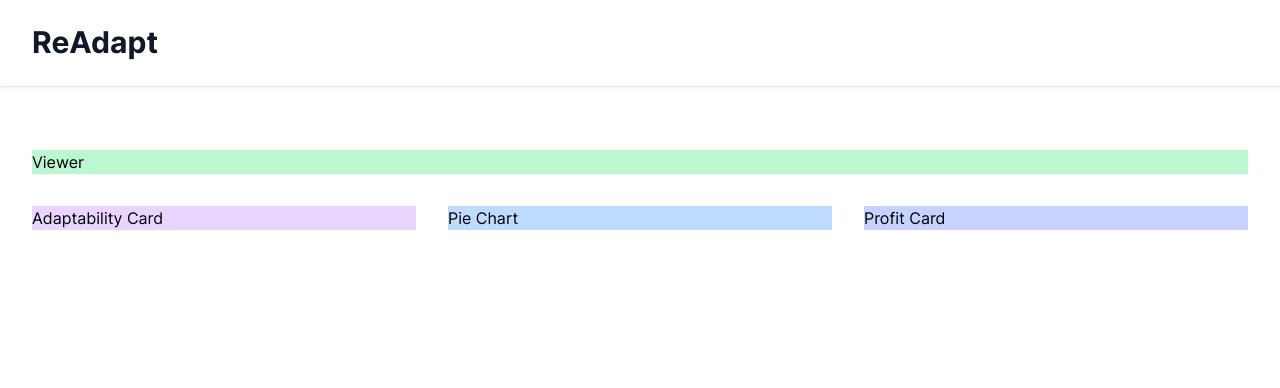
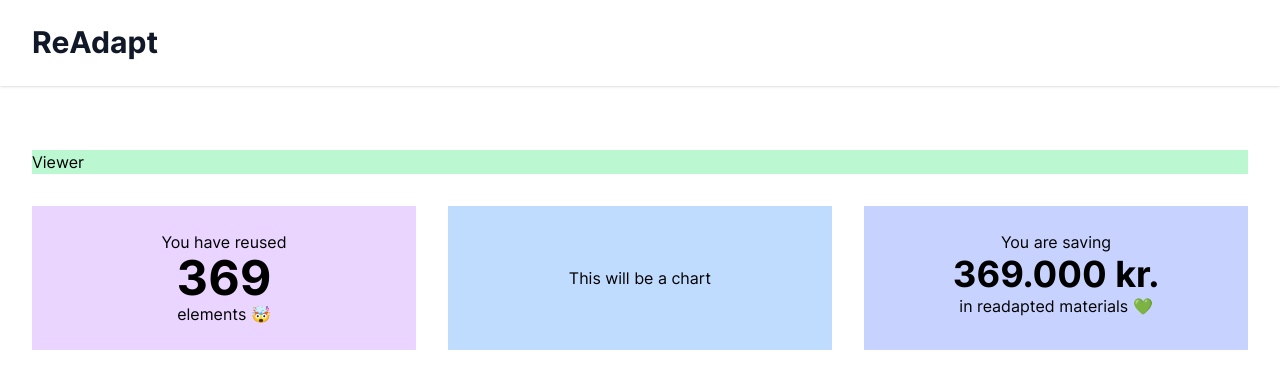
Before and after one commit to SHL-Digital-Practice/aec-hackathon-2021, a Vue app: page / in a window 1280 px wide. Shown: the top 388 px of the page. Built offline with nearby package versions, Linux system fonts and the light colour scheme.

Commit message:
things work here

```diff
--- a/package.json
+++ b/package.json
@@ -7,6 +7,7 @@
     "serve": "vite preview"
   },
   "dependencies": {
+    "chart.js": "^2.9.4",
     "vue": "^3.2.20",
     "vue-router": "^4.0.12"
   },
--- a/src/components/AdaptabilityCard.vue
+++ b/src/components/AdaptabilityCard.vue
@@ -1,7 +1,19 @@
-<script></script>
+<script setup>
+import { computed } from "vue";
+
+const reusedElements = computed(() => {
+  return 369;
+});
+</script>
 
 <template>
-  <div class="bg-purple-200 flex-1">Adaptability Card</div>
+  <div class="bg-purple-200 flex-1 text-center items-center">
+    <div class="p-6">
+      <div>You have reused</div>
+      <div class="text-5xl font-bold">{{ reusedElements }}</div>
+      <div>elements 🤯</div>
+    </div>
+  </div>
 </template>
 
 <style></style>
--- a/src/components/PieChart.vue
+++ b/src/components/PieChart.vue
@@ -1,7 +1,11 @@
-<script></script>
+<script setup>
+const chart = "This will be a chart";
+</script>
 
 <template>
-  <div class="bg-blue-200 flex-1">Pie Chart</div>
+  <div class="flex bg-blue-200 flex-1 items-center justify-center">
+    <div class="p-6">{{ chart }}</div>
+  </div>
 </template>
 
 <style></style>
--- a/src/components/ProfitCard.vue
+++ b/src/components/ProfitCard.vue
@@ -1,7 +1,19 @@
-<script></script>
+<script setup>
+import { computed } from "vue";
+
+const savings = computed(() => {
+  return "369.000 kr.";
+});
+</script>
 
 <template>
-  <div class="bg-indigo-200 flex-1">Profit Card</div>
+  <div class="bg-indigo-200 flex-1 text-center">
+    <div class="p-6">
+      <div>You are saving</div>
+      <div class="text-4xl font-bold">{{ savings }}</div>
+      <div>in readapted materials 💚</div>
+    </div>
+  </div>
 </template>
 
 <style></style>
```
Also changed, not shown: 1 other file (tests, documents, lock files or other folders).
